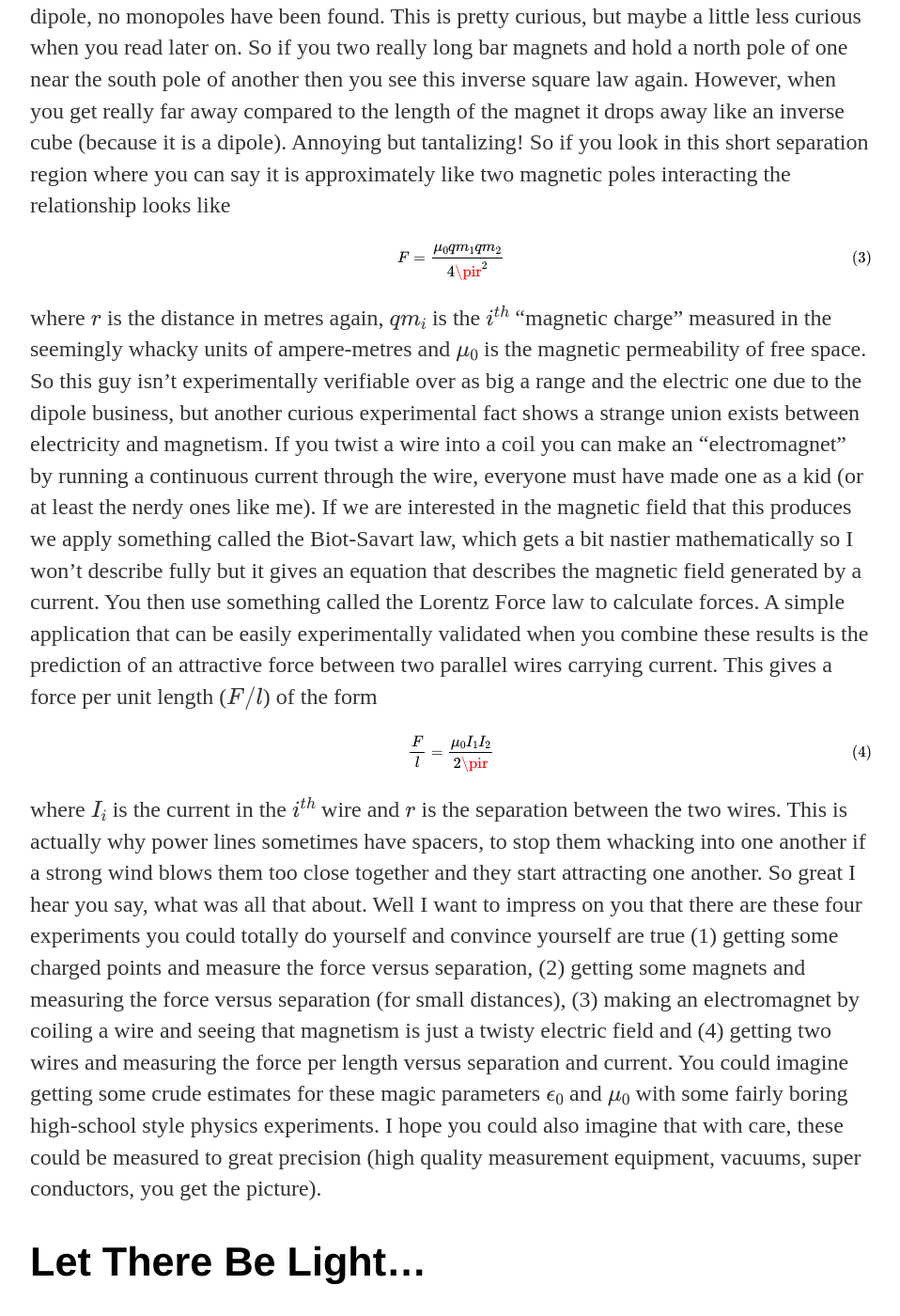
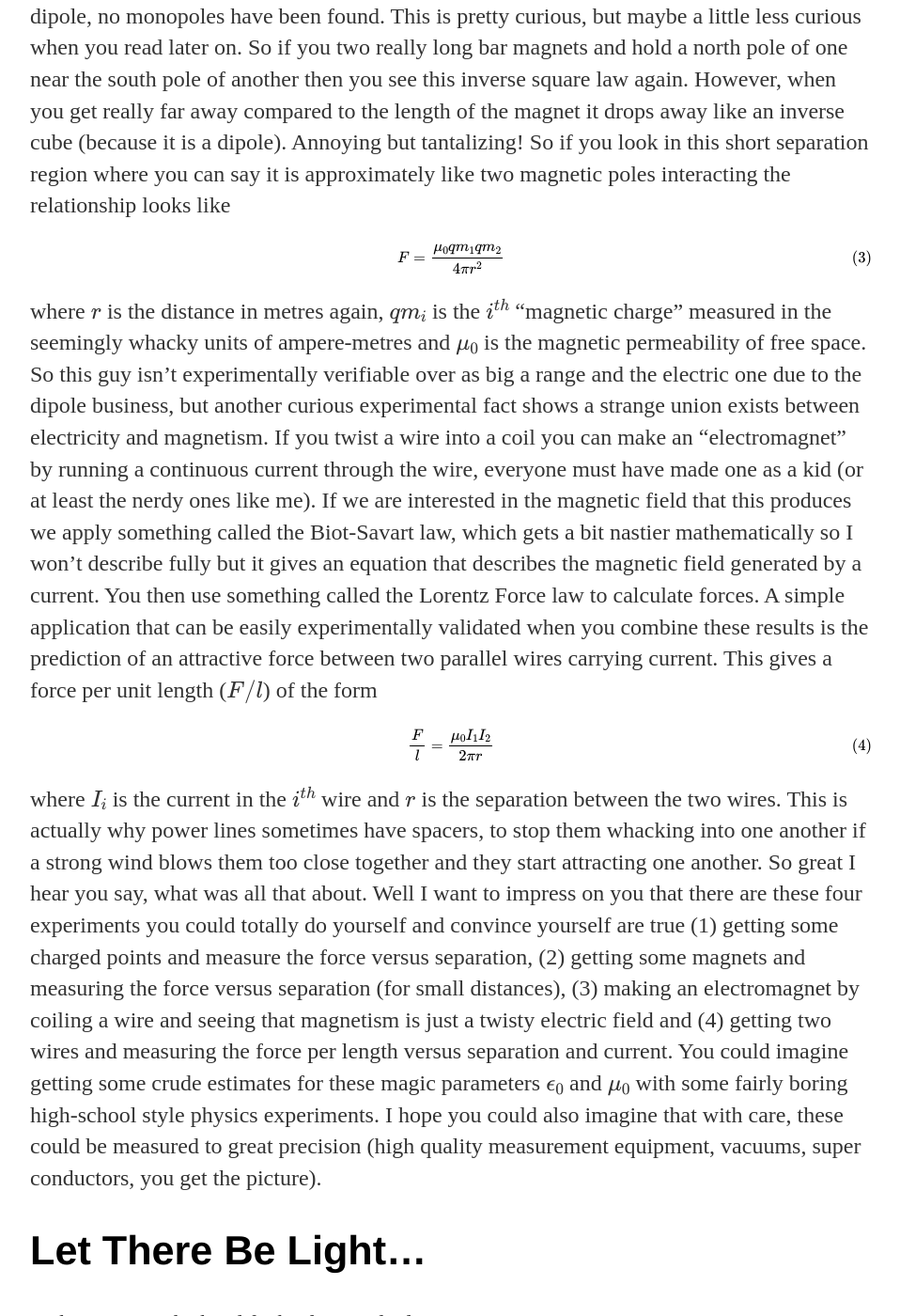
Before and after one commit to PaulBellette/PaulBellette.github.io, a Jekyll site: the page built from _posts/2020-04-17-Pure-Religiousity.md, in a window 1280 px wide and 1400 px high, scrolled down 3050 px. Shown: the whole window at 94% size, without its empty margins (160-1118 px from the left). Built offline with Jekyll 4.4.1, drawn with Linux system fonts in a browser that asks for light colours; formulas are drawn with MathJax 3.

Commit message:
latex fix

```diff
--- a/_posts/2020-04-17-Pure-Religiousity.md
+++ b/_posts/2020-04-17-Pure-Religiousity.md
@@ -27,12 +27,12 @@ So nothing controversial here. This experimental observation has been verified o
 
 So strangely enough if you play with magnets you can see a similar effect, a force that decays with distance. Now there is a real complication here. Magnetic poles don't come alone, with every north pole along comes a south. As much as you try you are stuck with a dipole, no monopoles have been found. This is pretty curious, but maybe a little less curious when you read later on. So if you two really long bar magnets and hold a north pole of one near the south pole of another then you see this inverse square law again. However, when you get really far away compared to the length of the magnet it drops away like an inverse cube (because it is a dipole). Annoying but tantalizing! So if you look in this short separation region where you can say it is approximately like two magnetic poles interacting the relationship looks like
 
-$$ F = \frac{\mu_{0}qm_{1}qm_{2}}{4\pir^{2}} $$
+$$ F = \frac{\mu_{0}qm_{1}qm_{2}}{4\pi r^{2}} $$
 
 where $r$ is the distance in metres again, $qm_{i}$ is the $i^{th}$ "magnetic charge" measured in the seemingly whacky units of ampere-metres and $\mu_{0}$ is the magnetic permeability of free space.
 So this guy isn't experimentally verifiable over as big a range and the electric one due to the dipole business, but another curious experimental fact shows a strange union exists between electricity and magnetism. If you twist a wire into a coil you can make an "electromagnet" by running a continuous current through the wire, everyone must have made one as a kid (or at least the nerdy ones like me). If we are interested in the magnetic field that this produces we apply something called the Biot-Savart law, which gets a bit nastier mathematically so I won't describe fully but it gives an equation that describes the magnetic field generated by a current. You then use something called the Lorentz Force law to calculate forces. A simple application that can be easily experimentally validated when you combine these results is the prediction of an attractive force between two parallel wires carrying current. This gives a force per unit length ($F/l$) of the form
 
-$$ \frac{F}{l} = \frac{\mu_{0}I_{1}I_{2}}{2\pir} $$
+$$ \frac{F}{l} = \frac{\mu_{0}I_{1}I_{2}}{2\pi r} $$
 
 where $I_{i}$ is the current in the $i^{th}$ wire and $r$ is the separation between the two wires. This is actually why power lines sometimes have spacers, to stop them whacking into one another if a strong wind blows them too close together and they start attracting one another.
 So great I hear you say, what was all that about. Well I want to impress on you that there are these four experiments you could totally do yourself and convince yourself are true (1) getting some charged points and measure the force versus separation, (2) getting some magnets and measuring the force versus separation (for small distances), (3) making an electromagnet by coiling a wire and seeing that magnetism is just a twisty electric field and (4) getting two wires and measuring the force per length versus separation and current. You could imagine getting some crude estimates for these magic parameters $\epsilon_{0}$ and $\mu_{0}$ with some fairly boring high-school style physics experiments. I hope you could also imagine that with care, these could be measured to great precision (high quality measurement equipment, vacuums, super conductors, you get the picture).
```
